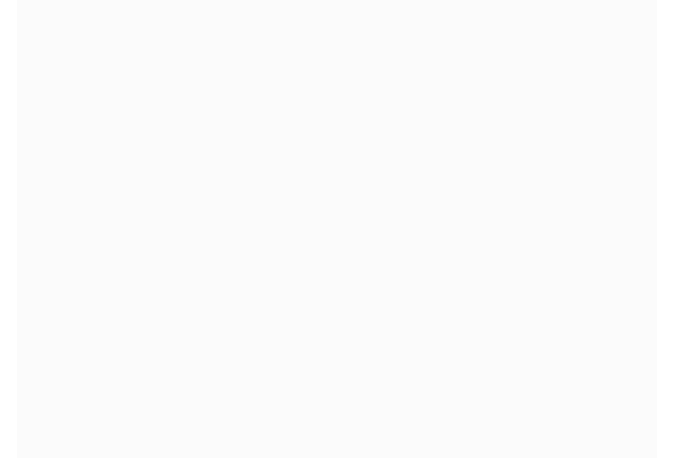
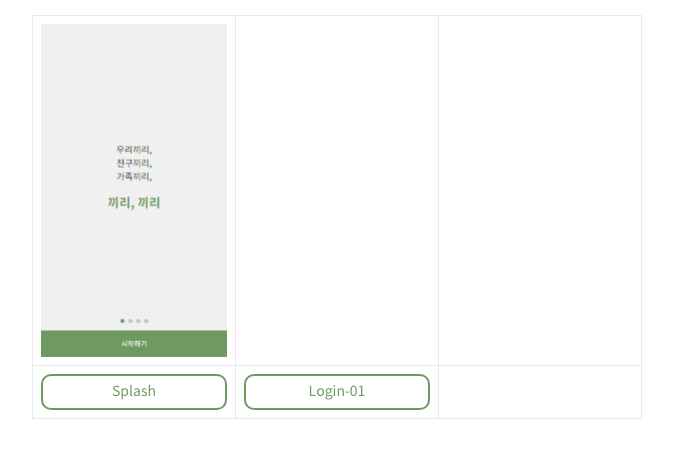
Before and after one commit to kkang96/BetweenUs, a plain HTML site: page index.html in a window 1280 px wide. Shown: the whole page, without its empty margins (303-976 px from the left). Drawn offline with Linux system fonts and the light colour scheme; files whose address does not match are found by name.

Commit message:
인덱스페이지 추가

```diff
--- a/index.html
+++ b/index.html
@@ -7,8 +7,35 @@
     <title>Document</title>
     <link rel="stylesheet" href="./css/reset.css" />
     <link rel="stylesheet" href="./css/common.css" />
+    <style>
+      #wrap { padding: 15px; background: #ffffff; }
+      #wrap table { width:100%; height:auto; border: 1px solid #eaeaea; }
+      #wrap table, #wrap table tr, #wrap table tr th,  #wrap table tr td { padding: 1vh; border: 1px solid #eaeaea; text-align: center; }
+      #wrap table tr th { width:33%; height: 25vh; }
+      #wrap table tr th img { width: 100% }
+      #wrap table tr td { width:33%; height: 6vh;  }
+      #wrap table tr td span { display: inline-block; width: 100%; height:100%; border: 2px solid #6e9a61; border-radius: 10px; background: #ffffff; color: #6e9a61; line-height: 4vh; cursor: pointer; }
+      #wrap table tr td span:hover { background: #6e9a61; color: #ffffff; }
+    </style>
   </head>
   <body>
-    <div id="wrap"></div>
+    <div id="wrap">
+      <table>
+        <tr>
+          <th><img src="./images/splash.png"></th>
+          <th></th>
+          <th></th>
+        </tr>
+        <tr>
+          <td>
+            <span onclick="location.href='./splash/splash.html'">Splash</span>
+          </td>
+          <td>
+            <span onclick="location.href='./login/login01.html'">Login-01</span>
+          </td>
+          <td></td>
+        </tr>
+      </table>
+    </div>
   </body>
 </html>
```
Also changed, not shown: images/splash.png (added).
